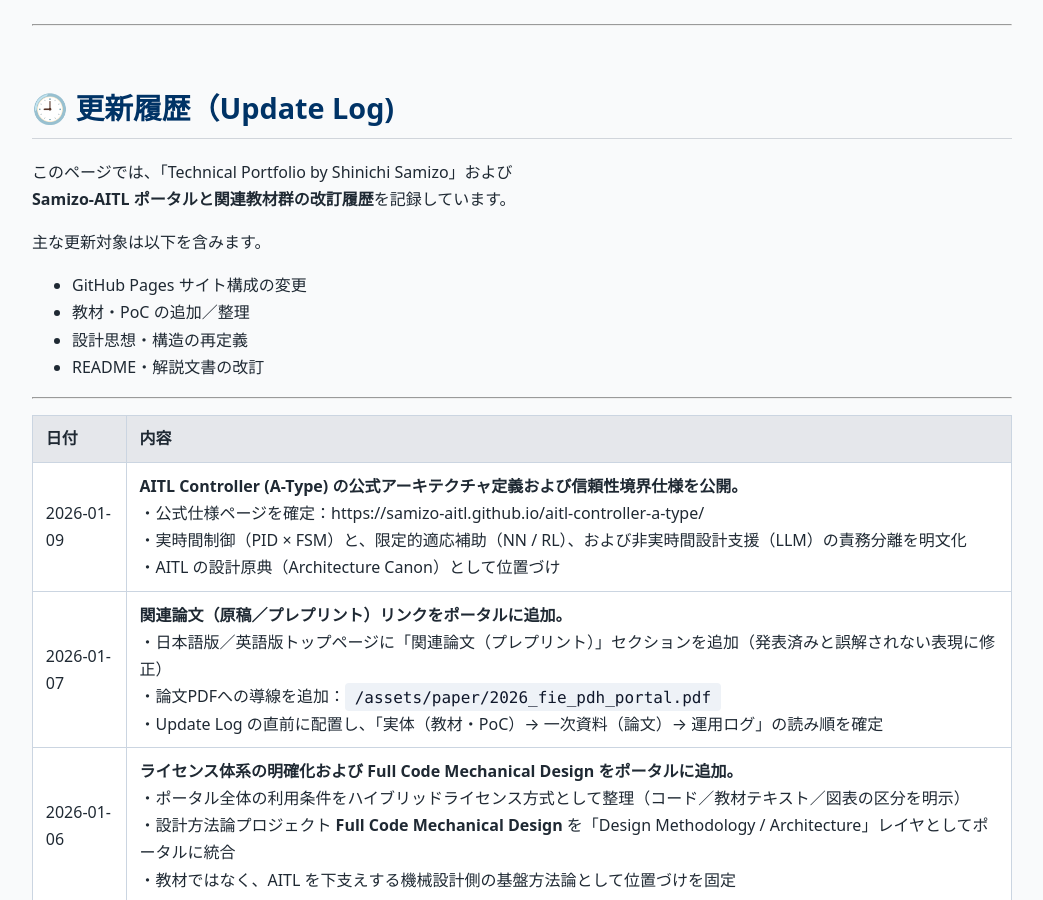
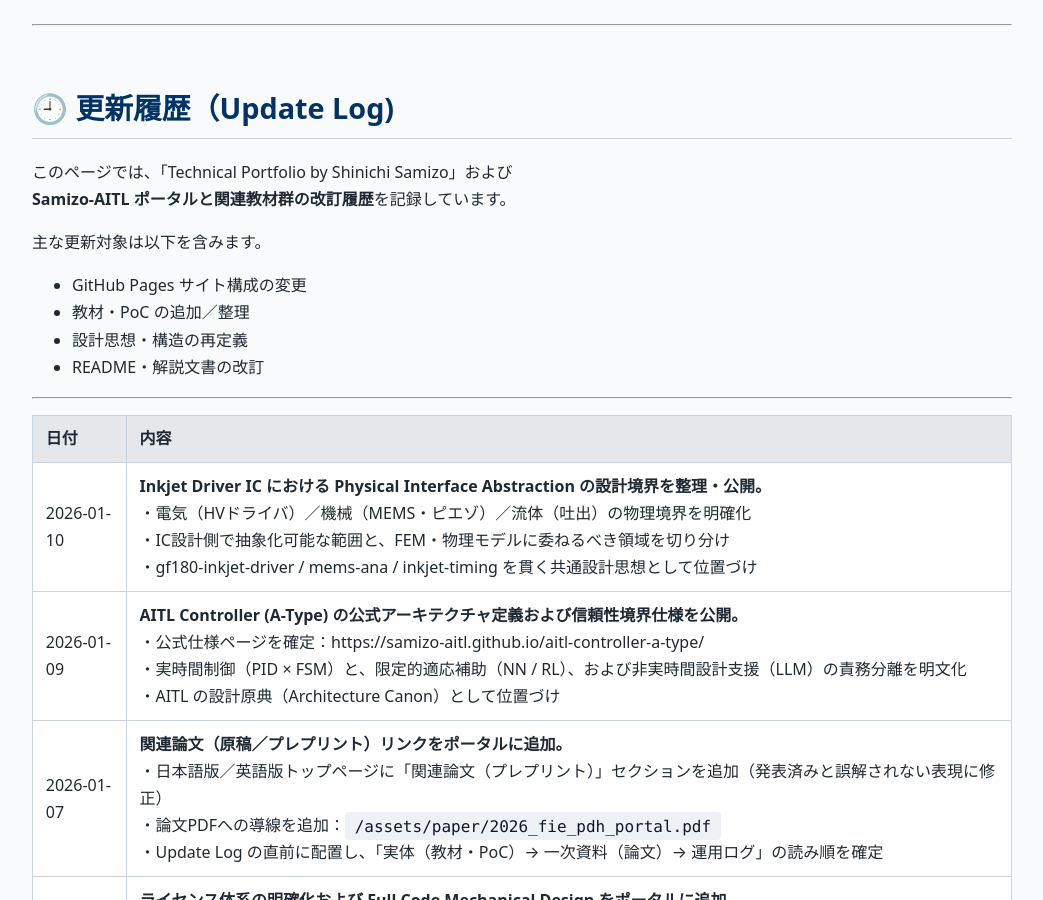
Before and after one commit to Samizo-AITL/Samizo-AITL.github.io, a Jekyll site: the page built from about/update/index.md, in a window 1280 px wide and 900 px high. Shown: the whole window, without its empty margins (118-1161 px from the left). Built offline with Jekyll 4.4.1, drawn with Linux system fonts in a browser that asks for light colours.

Commit message:
Update index.md

```diff
--- a/about/update/index.md
+++ b/about/update/index.md
@@ -22,6 +22,7 @@ description: Samizo-AITLおよび関連教材の改訂履歴（GitHub Pagesポ
 
 | 日付       | 内容 |
 |------------|------|
+| 2026-01-10 | **Inkjet Driver IC における Physical Interface Abstraction の設計境界を整理・公開。**<br>・電気（HVドライバ）／機械（MEMS・ピエゾ）／流体（吐出）の物理境界を明確化<br>・IC設計側で抽象化可能な範囲と、FEM・物理モデルに委ねるべき領域を切り分け<br>・gf180-inkjet-driver / mems-ana / inkjet-timing を貫く共通設計思想として位置づけ |
 | 2026-01-09 | **AITL Controller (A-Type) の公式アーキテクチャ定義および信頼性境界仕様を公開。**<br>・公式仕様ページを確定：https://samizo-aitl.github.io/aitl-controller-a-type/<br>・実時間制御（PID × FSM）と、限定的適応補助（NN / RL）、および非実時間設計支援（LLM）の責務分離を明文化<br>・AITL の設計原典（Architecture Canon）として位置づけ |
 | 2026-01-07 | **関連論文（原稿／プレプリント）リンクをポータルに追加。**<br>・日本語版／英語版トップページに「関連論文（プレプリント）」セクションを追加（発表済みと誤解されない表現に修正）<br>・論文PDFへの導線を追加：`/assets/paper/2026_fie_pdh_portal.pdf`<br>・Update Log の直前に配置し、「実体（教材・PoC）→ 一次資料（論文）→ 運用ログ」の読み順を確定 |
 | 2026-01-06 | **ライセンス体系の明確化および Full Code Mechanical Design をポータルに追加。**<br>・ポータル全体の利用条件をハイブリッドライセンス方式として整理（コード／教材テキスト／図表の区分を明示）<br>・設計方法論プロジェクト **Full Code Mechanical Design** を「Design Methodology / Architecture」レイヤとしてポータルに統合<br>・教材ではなく、AITL を下支えする機械設計側の基盤方法論として位置づけを固定 |
```
